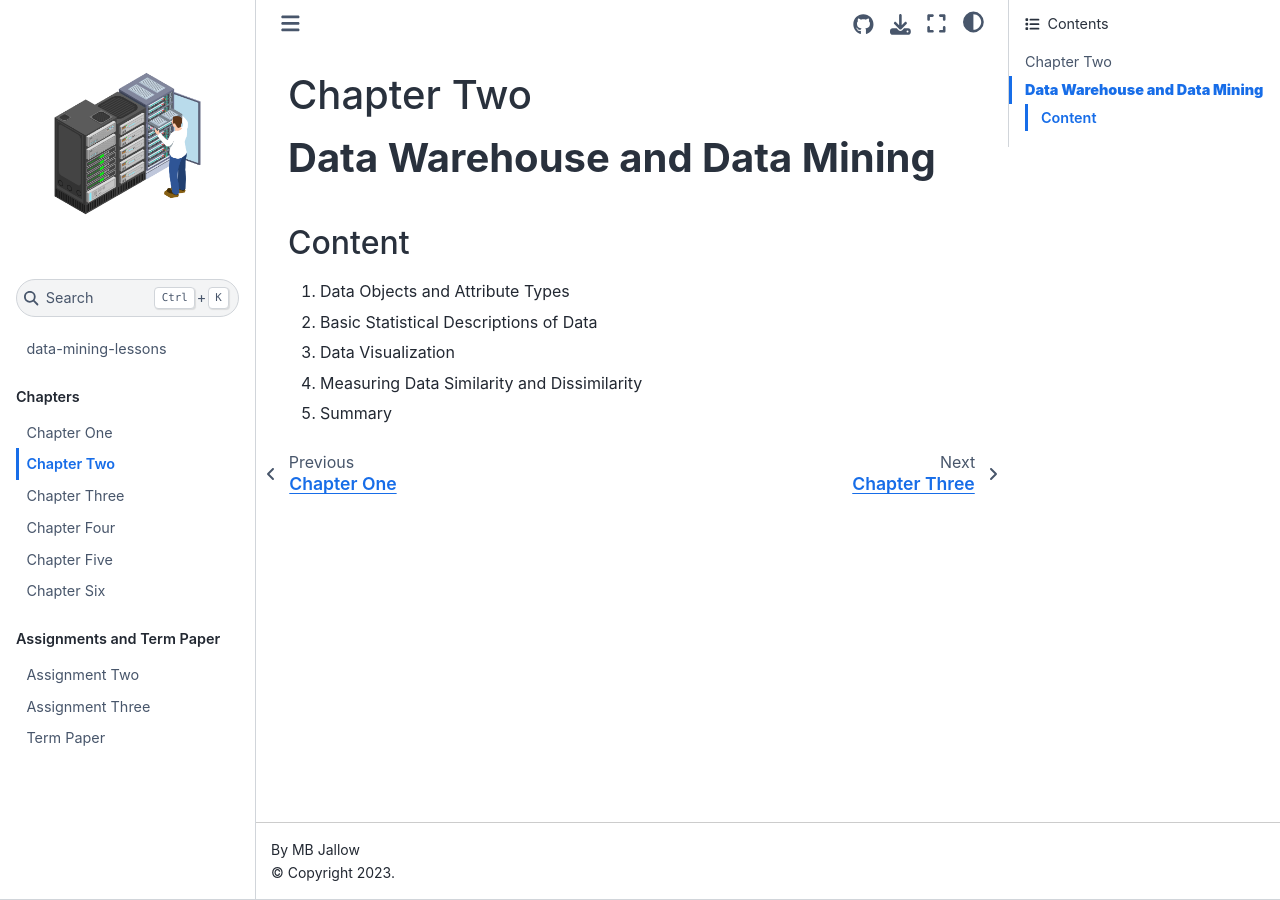
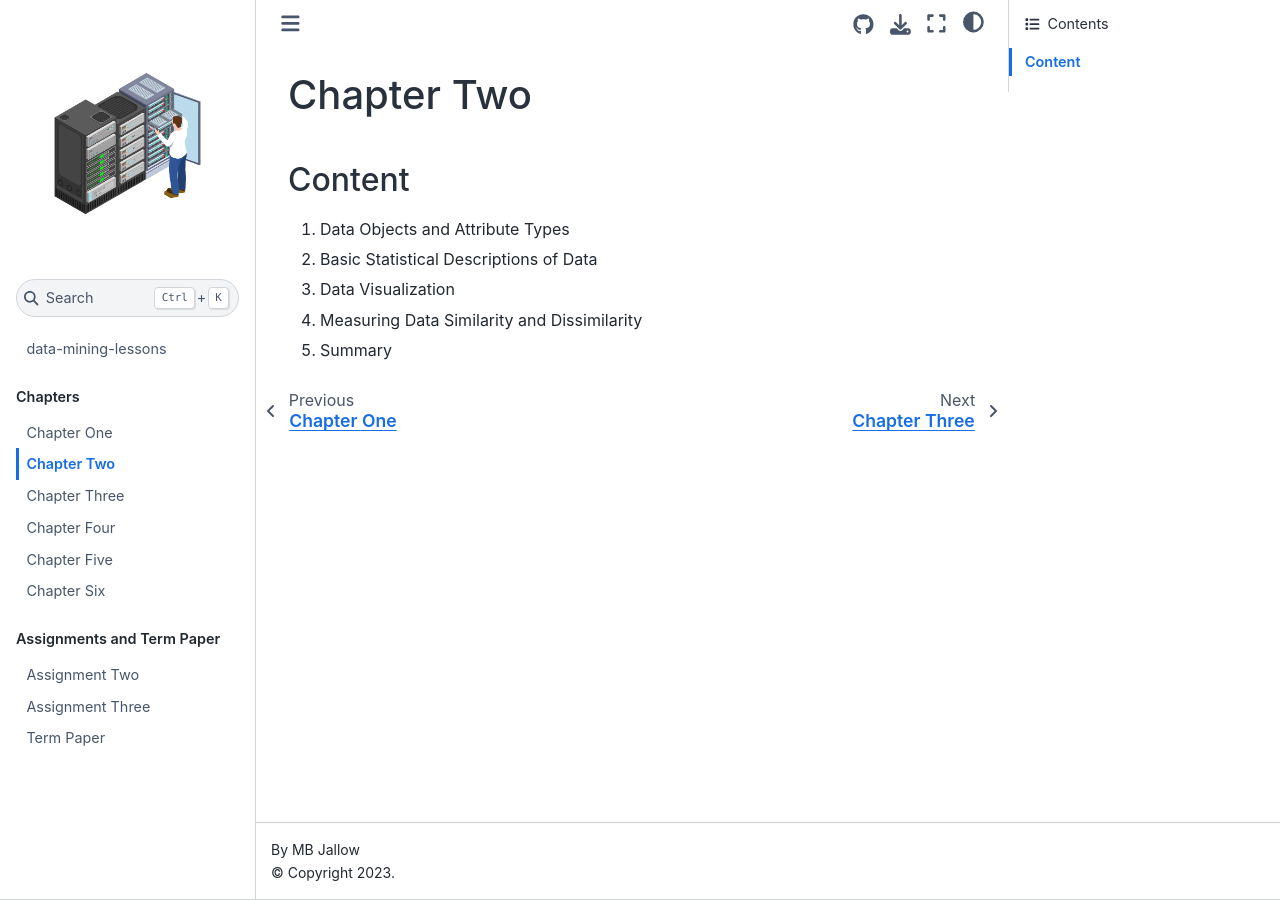
Before and after one commit to mbjallow6/data-mining-lessons, a Jupyter Book: the page built from chapters/chapter2.md, in a window 1280 px wide. Built offline with Jupyter Book 1.0.4 settings and Sphinx 7.4.7 and the Sphinx Book theme 1.1.4, drawn with Linux system fonts in a browser that asks for light colours; pages that are not in the unit, such as notebooks, are missing from menus.

Commit message:
on master

```diff
--- a/chapters/chapter1.md
+++ b/chapters/chapter1.md
@@ -1,6 +1,4 @@
-## Chapter One
-
-# **Data Warehouse and Data Mining**
+# Chapter One
 
 ### Content
 
--- a/chapters/chapter2.md
+++ b/chapters/chapter2.md
@@ -1,6 +1,4 @@
-## Chapter Two
-
-# **Data Warehouse and Data Mining**
+# Chapter Two
 
 ### Content
 
--- a/chapters/chapter3.md
+++ b/chapters/chapter3.md
@@ -1,6 +1,4 @@
-## Chapter Three
-
-# **Data Warehouse and Data Mining**
+# Chapter Three
 
 ### Content
 
--- a/chapters/chapter4.md
+++ b/chapters/chapter4.md
@@ -1,6 +1,4 @@
-## Chapter Four
-
-# **Data Warehouse and Data Mining**
+# Chapter Four
 
 ### Content
 
--- a/chapters/chapter5.md
+++ b/chapters/chapter5.md
@@ -1,6 +1,4 @@
-## Chapter Five
-
-# **Data Warehouse and Data Mining**
+# Chapter Five
 
 ### Content
 
--- a/chapters/chapter6.md
+++ b/chapters/chapter6.md
@@ -1,6 +1,4 @@
-## Chapter Six
-
-# **Data Warehouse and Data Mining**
+# Chapter Six
 
 ### Content
 
```
